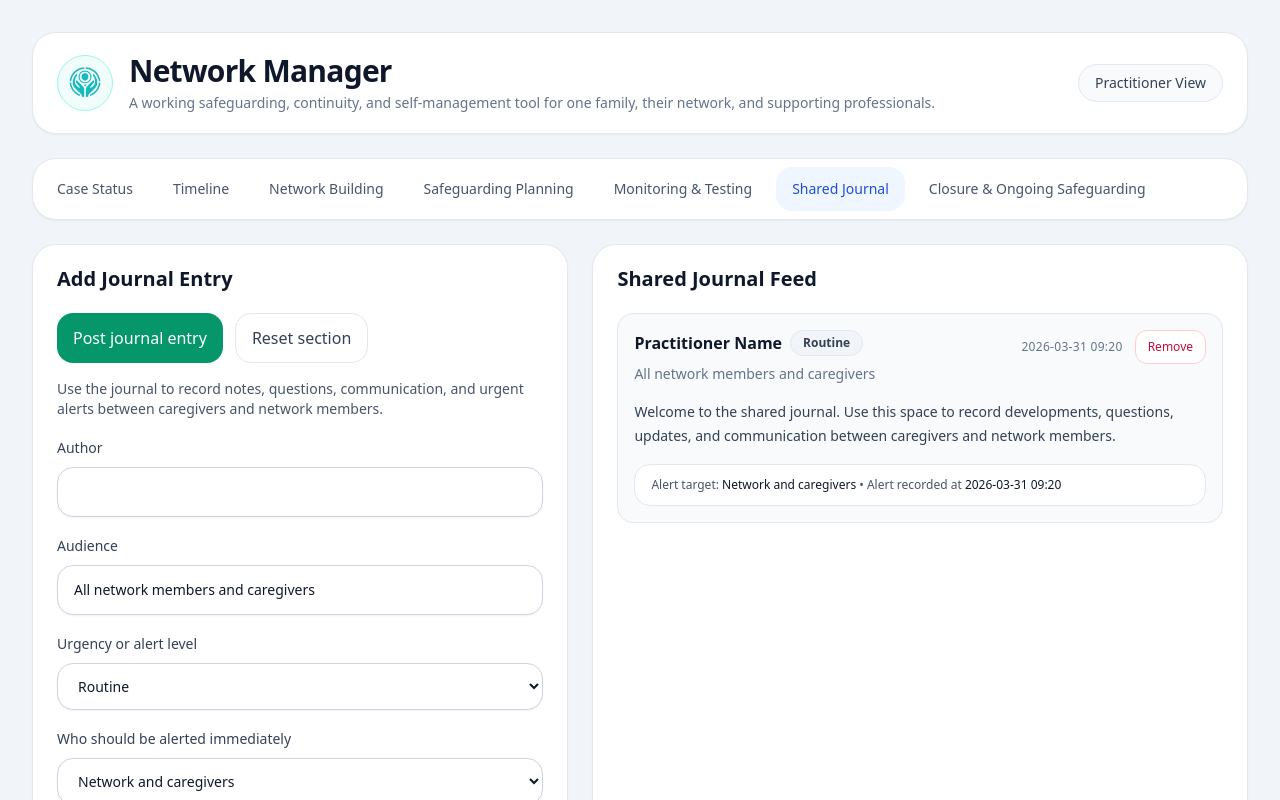
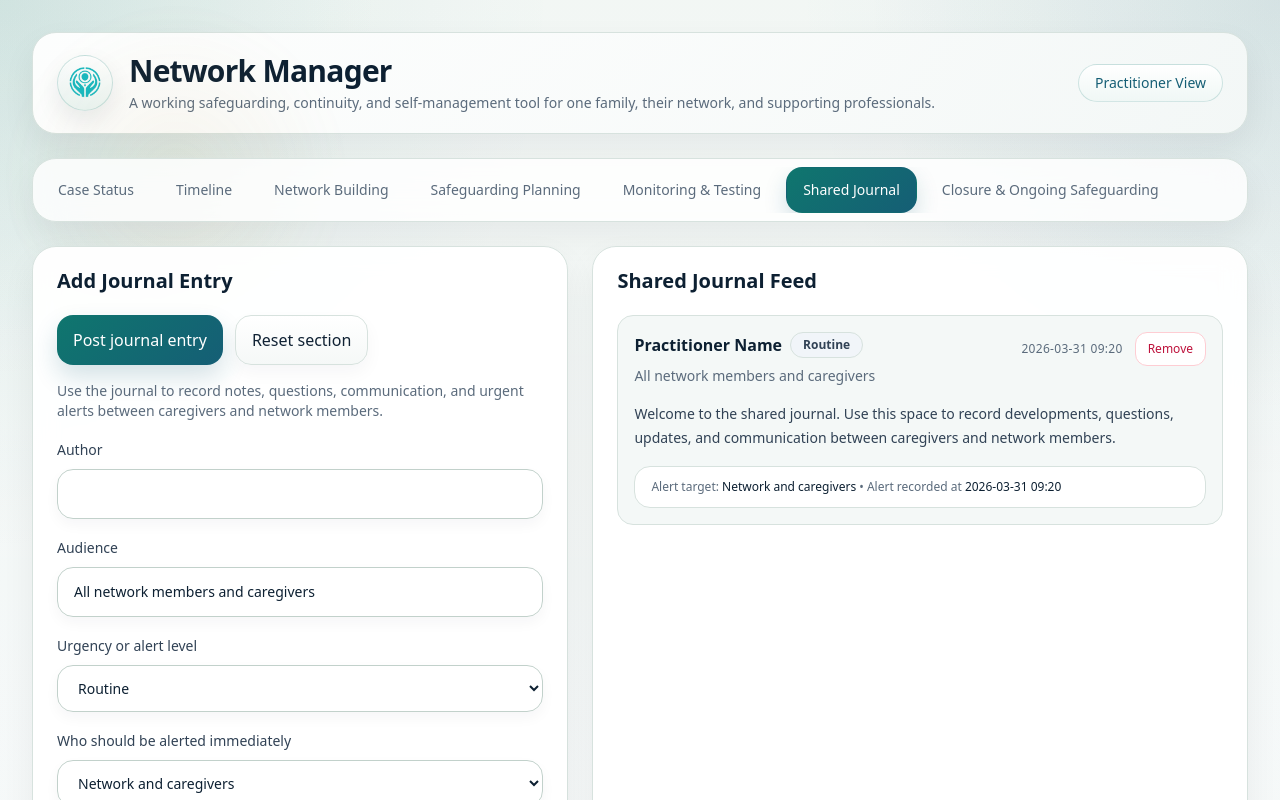
Before and after one commit to almv2009/network-manager, a React (Vite) app: page / in a window 1280 px wide. Both pictures are taken after a click on the button "Shared Journal". Shown: the top 800 px of the page. Built offline with nearby package versions, Linux system fonts and the light colour scheme.

Commit message:
Refresh Network Manager visual theme

```diff
--- a/src/StandaloneApp.tsx
+++ b/src/StandaloneApp.tsx
@@ -761,7 +761,7 @@ function Card({
   children: React.ReactNode;
 }) {
   return (
-    <section className="rounded-3xl border border-slate-200 bg-white shadow-sm">
+    <section className="app-card rounded-3xl border shadow-sm">
       {(title || right) && (
         <div className="flex items-center justify-between gap-4 px-6 py-5">
           {title ? <h2 className="text-xl font-semibold text-slate-900">{title}</h2> : <div />}
@@ -801,7 +801,7 @@ function Metric({
   helper: string;
 }) {
   return (
-    <div className="rounded-3xl border border-slate-200 bg-white p-5 shadow-sm">
+    <div className="app-metric rounded-3xl border p-5 shadow-sm">
       <div className="text-sm font-medium text-slate-500">{label}</div>
       <div className="mt-2 text-2xl font-semibold text-slate-900">{value}</div>
       <div className="mt-1 text-sm text-slate-500">{helper}</div>
@@ -811,13 +811,13 @@ function Metric({
 
 function SaveBanner({ message, onDismiss }: { message: string; onDismiss: () => void }) {
   return (
-    <div className="rounded-2xl border border-emerald-200 bg-emerald-50 px-4 py-3 text-sm text-emerald-800">
+    <div className="app-banner rounded-2xl border px-4 py-3 text-sm">
       <div className="flex items-center justify-between gap-3">
         <span>{message}</span>
         <button
           type="button"
           onClick={onDismiss}
-          className="rounded-xl border border-emerald-200 bg-white px-3 py-1 text-xs font-medium text-emerald-700"
+          className="app-secondary-button rounded-xl border bg-white px-3 py-1 text-xs font-medium"
         >
           Dismiss
         </button>
@@ -840,7 +840,7 @@ function SectionActions({
       <button
         type="button"
         onClick={onSave}
-        className="rounded-2xl bg-emerald-600 px-4 py-3 font-medium text-white transition hover:bg-emerald-700"
+        className="app-primary-button rounded-2xl px-4 py-3 font-medium transition"
       >
         {saveLabel}
       </button>
@@ -848,7 +848,7 @@ function SectionActions({
         <button
           type="button"
           onClick={onReset}
-          className="rounded-2xl border border-slate-200 bg-white px-4 py-3 font-medium text-slate-700 transition hover:bg-slate-50"
+          className="app-secondary-button rounded-2xl border bg-white px-4 py-3 font-medium transition"
         >
           Reset section
         </button>
@@ -1370,13 +1370,13 @@ export default function StandaloneApp() {
   const safeguardingTone = getScaleTone(data.safeguardingScale);
 
   return (
-    <div className="min-h-screen bg-slate-100">
-      <div className="mx-auto max-w-7xl p-4 md:p-8">
+    <div className="nm-app min-h-screen bg-slate-100">
+      <div className="nm-app-shell mx-auto max-w-7xl p-4 md:p-8">
         <div className="space-y-6">
-          <section className="rounded-3xl border border-slate-200 bg-white px-6 py-5 shadow-sm">
+          <section className="nm-hero rounded-3xl border px-6 py-5 shadow-sm">
             <div className="flex flex-col gap-4 md:flex-row md:items-center md:justify-between">
               <div className="flex items-center gap-4">
-                <div className="flex h-14 w-14 items-center justify-center rounded-full border border-teal-200 bg-teal-50 p-2">
+                <div className="nm-brand-mark flex h-14 w-14 items-center justify-center rounded-full border p-2">
                   <img src="/sgt-logo.png" alt="SgT logo" className="h-full w-full object-contain" />
                 </div>
                 <div>
@@ -1386,7 +1386,7 @@ export default function StandaloneApp() {
                   </p>
                 </div>
               </div>
-              <div className="inline-flex items-center rounded-full border border-slate-200 bg-slate-50 px-4 py-2 text-sm font-medium text-slate-700">
+              <div className="nm-mode-badge inline-flex items-center rounded-full border px-4 py-2 text-sm font-medium">
                 Practitioner View
               </div>
             </div>
@@ -1394,15 +1394,15 @@ export default function StandaloneApp() {
 
           {banner ? <SaveBanner message={banner} onDismiss={() => setBanner("")} /> : null}
 
-          <section className="rounded-3xl border border-slate-200 bg-white p-2 shadow-sm">
+          <section className="nm-tabbar rounded-3xl border p-2 shadow-sm">
             <div className="scrollbar-hide flex min-w-max gap-2 overflow-x-auto">
               {tabs.map((tab) => (
                 <button
                   key={tab.key}
                   type="button"
                   onClick={() => setActiveTab(tab.key)}
-                  className={`rounded-2xl px-4 py-3 text-sm font-medium transition ${
-                    activeTab === tab.key ? "bg-blue-50 text-blue-700" : "text-slate-600 hover:bg-slate-50 hover:text-slate-900"
+                  className={`nm-tab rounded-2xl px-4 py-3 text-sm font-medium transition ${
+                    activeTab === tab.key ? "nm-tab-active" : "nm-tab-idle"
                   }`}
                 >
                   {tab.label}
--- a/src/index.css
+++ b/src/index.css
@@ -8,18 +8,205 @@ body,
   min-height: 100%;
 }
 
+:root {
+  --nm-bg-top: #eef4f1;
+  --nm-bg-bottom: #f8fafc;
+  --nm-surface: rgba(255, 255, 255, 0.94);
+  --nm-surface-soft: #f4f8f7;
+  --nm-surface-strong: #ffffff;
+  --nm-border: #d7e2de;
+  --nm-border-strong: #c2d1cb;
+  --nm-text: #102234;
+  --nm-text-muted: #5b6b7c;
+  --nm-heading: #0d2032;
+  --nm-brand: #0f766e;
+  --nm-brand-dark: #155e75;
+  --nm-brand-soft: rgba(15, 118, 110, 0.12);
+  --nm-gold-soft: rgba(200, 153, 69, 0.12);
+  --nm-shadow-lg: 0 24px 60px rgba(15, 23, 42, 0.08);
+  --nm-shadow-md: 0 14px 34px rgba(15, 23, 42, 0.06);
+}
+
 body {
   margin: 0;
-  background: #f1f5f9;
-  color: #0f172a;
+  background:
+    radial-gradient(circle at top left, rgba(15, 118, 110, 0.1), transparent 32%),
+    radial-gradient(circle at top right, rgba(21, 94, 117, 0.08), transparent 28%),
+    linear-gradient(180deg, var(--nm-bg-top), var(--nm-bg-bottom));
+  color: var(--nm-text);
+}
+
+.nm-app {
+  min-height: 100vh;
+  background:
+    radial-gradient(circle at 0% 0%, rgba(15, 118, 110, 0.08), transparent 22%),
+    radial-gradient(circle at 100% 0%, rgba(21, 94, 117, 0.08), transparent 24%),
+    linear-gradient(180deg, rgba(255, 255, 255, 0.24), rgba(255, 255, 255, 0));
+}
+
+.nm-app-shell {
+  position: relative;
+}
+
+.nm-app-shell::before {
+  content: "";
+  position: absolute;
+  inset: 0 auto auto 0;
+  width: 22rem;
+  height: 22rem;
+  background: radial-gradient(circle, rgba(200, 153, 69, 0.08), transparent 68%);
+  pointer-events: none;
+  filter: blur(12px);
+}
+
+.nm-hero {
+  background:
+    linear-gradient(135deg, rgba(255, 255, 255, 0.96), rgba(244, 248, 247, 0.96)),
+    linear-gradient(90deg, var(--nm-brand-soft), transparent 60%);
+  border-color: var(--nm-border);
+  box-shadow: var(--nm-shadow-md);
+}
+
+.nm-brand-mark {
+  border-color: rgba(15, 118, 110, 0.18);
+  background:
+    linear-gradient(180deg, rgba(255, 255, 255, 0.92), rgba(232, 244, 241, 0.92)),
+    linear-gradient(135deg, rgba(15, 118, 110, 0.14), rgba(200, 153, 69, 0.1));
+  box-shadow: inset 0 1px 0 rgba(255, 255, 255, 0.8), 0 10px 24px rgba(15, 23, 42, 0.08);
+}
+
+.nm-mode-badge {
+  border-color: rgba(15, 118, 110, 0.18);
+  background: linear-gradient(180deg, rgba(255, 255, 255, 0.96), rgba(239, 247, 245, 0.96));
+  color: var(--nm-brand-dark);
+  box-shadow: inset 0 1px 0 rgba(255, 255, 255, 0.9);
+}
+
+.nm-tabbar {
+  background: rgba(255, 255, 255, 0.82);
+  border-color: var(--nm-border);
+  box-shadow: var(--nm-shadow-md);
+  backdrop-filter: blur(16px);
+}
+
+.nm-tab {
+  border: 1px solid transparent;
+}
+
+.nm-tab-active {
+  background: linear-gradient(135deg, var(--nm-brand), var(--nm-brand-dark));
+  color: #fff;
+  box-shadow: 0 10px 22px rgba(21, 94, 117, 0.18);
+}
+
+.nm-tab-idle {
+  color: var(--nm-text-muted);
+}
+
+.nm-tab-idle:hover {
+  background: rgba(15, 118, 110, 0.08);
+  color: var(--nm-heading);
+}
+
+.app-card {
+  background: var(--nm-surface);
+  border-color: var(--nm-border);
+  box-shadow: var(--nm-shadow-md);
+  backdrop-filter: blur(12px);
+}
+
+.app-metric {
+  background:
+    linear-gradient(180deg, rgba(255, 255, 255, 0.96), rgba(247, 250, 249, 0.96)),
+    linear-gradient(180deg, var(--nm-brand-soft), transparent 65%);
+  border-color: var(--nm-border);
+  box-shadow: var(--nm-shadow-md);
+}
+
+.app-banner {
+  border-color: rgba(15, 118, 110, 0.18);
+  background: linear-gradient(180deg, rgba(239, 247, 245, 0.98), rgba(231, 244, 240, 0.98));
+  color: #0d5b55;
+  box-shadow: var(--nm-shadow-md);
+}
+
+.app-primary-button {
+  background: linear-gradient(135deg, var(--nm-brand), var(--nm-brand-dark));
+  color: #fff;
+  box-shadow: 0 12px 24px rgba(21, 94, 117, 0.18);
+}
+
+.app-primary-button:hover {
+  filter: brightness(0.98);
+}
+
+.app-secondary-button {
+  border-color: var(--nm-border);
+  background: linear-gradient(180deg, rgba(255, 255, 255, 0.98), rgba(245, 248, 247, 0.98));
+  color: var(--nm-text);
+  box-shadow: 0 8px 18px rgba(15, 23, 42, 0.04);
+}
+
+.app-secondary-button:hover {
+  background: rgba(15, 118, 110, 0.06);
+}
+
+.nm-app .bg-slate-50 {
+  background-color: var(--nm-surface-soft);
+}
+
+.nm-app .border-slate-200 {
+  border-color: var(--nm-border);
+}
+
+.nm-app .border-slate-300 {
+  border-color: var(--nm-border-strong);
+}
+
+.nm-app .text-slate-900 {
+  color: var(--nm-heading);
+}
+
+.nm-app .text-slate-700 {
+  color: #314255;
+}
+
+.nm-app .text-slate-600,
+.nm-app .text-slate-500 {
+  color: var(--nm-text-muted);
+}
+
+.nm-app .bg-blue-50 {
+  background-color: var(--nm-brand-soft);
+}
+
+.nm-app .text-blue-700 {
+  color: var(--nm-brand-dark);
+}
+
+.nm-app .border-blue-200 {
+  border-color: rgba(15, 118, 110, 0.18);
 }
 
 @layer components {
   .input,
   .textarea,
   .select {
-    @apply block w-full rounded-2xl border border-slate-300 bg-white px-4 py-3 text-sm leading-6 text-slate-900 shadow-sm outline-none transition;
-    @apply focus:border-blue-500 focus:ring-4 focus:ring-blue-100;
+    @apply block w-full rounded-2xl border px-4 py-3 text-sm leading-6 shadow-sm outline-none transition;
+    border-color: var(--nm-border-strong);
+    background: rgba(255, 255, 255, 0.96);
+    color: var(--nm-heading);
+    box-shadow: inset 0 1px 0 rgba(255, 255, 255, 0.85), 0 6px 14px rgba(15, 23, 42, 0.04);
+  }
+
+  .input:focus,
+  .textarea:focus,
+  .select:focus {
+    border-color: rgba(15, 118, 110, 0.52);
+    box-shadow:
+      0 0 0 4px rgba(15, 118, 110, 0.12),
+      inset 0 1px 0 rgba(255, 255, 255, 0.9),
+      0 10px 20px rgba(15, 23, 42, 0.06);
   }
 
   .textarea {
```
Also changed, not shown: src/App.tsx (+14 -14 lines).
